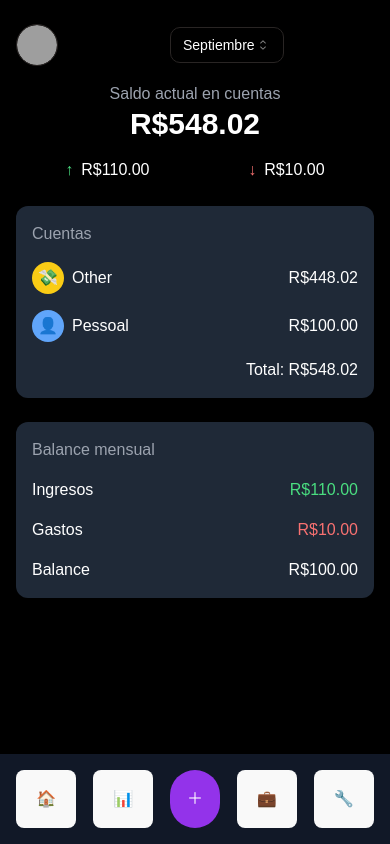
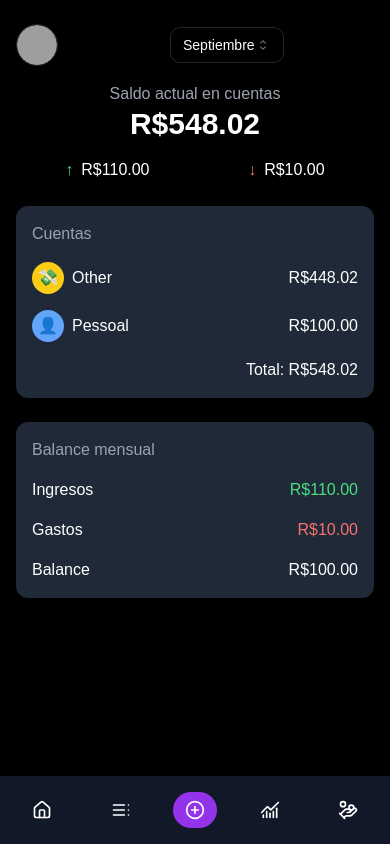
Before and after one commit to Manaure-Vasconcelos/finantracker, a React (Vite) app: page / in a window 390 px wide. Built offline with nearby package versions, Linux system fonts and the light colour scheme; grey boxes are pictures that could not be loaded.

Commit message:
feat: add React Router DOM and create routes for each page

```diff
--- a/package.json
+++ b/package.json
@@ -20,6 +20,7 @@
     "lucide-react": "^0.438.0",
     "react": "^18.3.1",
     "react-dom": "^18.3.1",
+    "react-router-dom": "^6.26.1",
     "tailwind-merge": "^2.5.2",
     "tailwindcss-animate": "^1.0.7"
   },
--- a/src/App.css
+++ /dev/null
@@ -1,13 +0,0 @@
-* {
-	margin: 0;
-	padding: 0;
-	box-sizing: border-box; /* Garante que padding e border não afetem o tamanho dos elementos */
-}
-
-html,
-body {
-	width: 100%;
-	height: 100%;
-	font-family: sans-serif; /* Define uma fonte padrão (opcional) */
-	overflow-x: hidden; /* Evita rolagem horizontal indesejada */
-}
--- a/src/App.tsx
+++ b/src/App.tsx
@@ -1,31 +1,22 @@
-import "./App.css";
-import Accounts from "./components/Accounts";
-import BalanceChart from "./components/BalanceChart";
-import BalanceOverview from "./components/BalanceOverview";
+import { Route, Routes } from "react-router-dom";
 import NavMobile from "./components/NavMobile";
-import AvatarMenu from "./components/AvatarMenu";
-import SelectMonth from "./components/SelectMonth";
 import { ThemeProvider } from "./components/theme-provider";
+import HomePage from "./routes/HomePage";
+import TransactionsHistory from "./routes/TransactionsHistory";
+import AnalyticsDashboard from "./routes/AnalyticsDashboard";
+import FinancialGoals from "./routes/FinancialGoals";
 
 function App() {
   return (
     <ThemeProvider defaultTheme="dark" storageKey="vite-ui-theme">
-      <div className="bg-black  text-white min-h-screen w-screen px-4 py-6">
-        <div className="flex justify-between items-center mb-4">
-          <div className="flex justify-start items-center space-x-28">
-            <AvatarMenu />
-            <SelectMonth />
-          </div>
-        </div>
-
-        <BalanceOverview />
-
-        <Accounts />
-
-        <BalanceChart />
-
-        <NavMobile />
-      </div>
+      <Routes>
+        <Route path="/" element={<NavMobile />}>
+          <Route index element={<HomePage />} />
+          <Route path="transactions" element={<TransactionsHistory />} />
+          <Route path="analytics" element={<AnalyticsDashboard />} />
+          <Route path="goals" element={<FinancialGoals />} />
+        </Route>
+      </Routes>
     </ThemeProvider>
   );
 }
--- a/src/components/NavMobile.tsx
+++ b/src/components/NavMobile.tsx
@@ -1,12 +1,44 @@
+import {
+  ChartNoAxesCombined,
+  CirclePlus,
+  HandCoins,
+  House,
+  TableOfContents,
+} from "lucide-react";
+import { Link, Outlet } from "react-router-dom";
+import { Button } from "./ui/button";
+
 function NavMobile() {
   return (
-    <div className="fixed w-full bottom-0 left-0 right-0 bg-gray-900 text-white p-4 flex justify-between">
-      <button>🏠 </button>
-      <button>📊 </button>
-      <button className="bg-purple-600 p-4 rounded-full">＋</button>
-      <button>💼 </button>
-      <button>🔧 </button>
-    </div>
+    <>
+      <Outlet />
+
+      <div className="fixed w-full bottom-0 left-0 right-0 bg-gray-900 text-white p-4 flex justify-between md:hidden">
+        <Button variant={"ghost"}>
+          <Link to={"/"}>
+            <House size={20} />
+          </Link>
+        </Button>
+        <Button variant={"ghost"}>
+          <Link to={"transactions"}>
+            <TableOfContents size={20} />
+          </Link>
+        </Button>
+        <Button variant={"ghost"} className="bg-purple-600 p-3 rounded-full">
+          <CirclePlus size={20} />
+        </Button>
+        <Button variant={"ghost"}>
+          <Link to={"analytics"}>
+            <ChartNoAxesCombined size={20} />
+          </Link>
+        </Button>
+        <Button variant={"ghost"}>
+          <Link to={"goals"}>
+            <HandCoins size={20} />{" "}
+          </Link>
+        </Button>
+      </div>
+    </>
   );
 }
 
--- a/src/index.css
+++ b/src/index.css
@@ -1,76 +1,6 @@
 @tailwind base;
 @tailwind components;
 @tailwind utilities;
-
-:root {
-	font-family: Inter, system-ui, Avenir, Helvetica, Arial, sans-serif;
-	line-height: 1.5;
-	font-weight: 400;
-
-	color-scheme: light dark;
-	color: rgba(255, 255, 255, 0.87);
-	background-color: #242424;
-
-	font-synthesis: none;
-	text-rendering: optimizeLegibility;
-	-webkit-font-smoothing: antialiased;
-	-moz-osx-font-smoothing: grayscale;
-}
-
-a {
-	font-weight: 500;
-	color: #646cff;
-	text-decoration: inherit;
-}
-a:hover {
-	color: #535bf2;
-}
-
-body {
-	margin: 0;
-	display: flex;
-	place-items: center;
-	min-width: 320px;
-	min-height: 100vh;
-}
-
-h1 {
-	font-size: 3.2em;
-	line-height: 1.1;
-}
-
-button {
-	border-radius: 8px;
-	border: 1px solid transparent;
-	padding: 0.6em 1.2em;
-	font-size: 1em;
-	font-weight: 500;
-	font-family: inherit;
-	background-color: #1a1a1a;
-	cursor: pointer;
-	transition: border-color 0.25s;
-}
-button:hover {
-	border-color: #646cff;
-}
-button:focus,
-button:focus-visible {
-	outline: 4px auto -webkit-focus-ring-color;
-}
-
-@media (prefers-color-scheme: light) {
-	:root {
-		color: #213547;
-		background-color: #ffffff;
-	}
-	a:hover {
-		color: #747bff;
-	}
-	button {
-		background-color: #f9f9f9;
-	}
-}
-
 
 @layer base {
   :root {
@@ -129,12 +59,25 @@ button:focus-visible {
   }
 }
 
-
 @layer base {
   * {
     @apply border-border;
-	}
+  }
   body {
     @apply bg-background text-foreground;
-	}
+  }
 }
+
+* {
+  margin: 0;
+  padding: 0;
+  box-sizing: border-box; /* Garante que padding e border não afetem o tamanho dos elementos */
+}
+
+html,
+body {
+  width: 100%;
+  height: 100%;
+  font-family: sans-serif; /* Define uma fonte padrão (opcional) */
+  overflow-x: hidden; /* Evita rolagem horizontal indesejada */
+}
--- a/src/main.tsx
+++ b/src/main.tsx
@@ -1,10 +1,13 @@
-import { StrictMode } from 'react'
-import { createRoot } from 'react-dom/client'
-import App from './App.tsx'
-import './index.css'
+import { StrictMode } from "react";
+import { createRoot } from "react-dom/client";
+import App from "./App.tsx";
+import "./index.css";
+import { BrowserRouter } from "react-router-dom";
 
-createRoot(document.getElementById('root')!).render(
+createRoot(document.getElementById("root")!).render(
   <StrictMode>
-    <App />
-  </StrictMode>,
-)
+    <BrowserRouter>
+      <App />
+    </BrowserRouter>
+  </StrictMode>
+);
--- /dev/null
+++ b/src/routes/AnalyticsDashboard.tsx
@@ -0,0 +1,5 @@
+function AnalyticsDashboard() {
+  return <h1>AnalyticsDashboard</h1>;
+}
+
+export default AnalyticsDashboard;
--- /dev/null
+++ b/src/routes/FinancialGoals.tsx
@@ -0,0 +1,5 @@
+function FinancialGoals() {
+  return <h1>FinancialGoals</h1>;
+}
+
+export default FinancialGoals;
--- a/src/HomePage.tsx
+++ b/src/routes/HomePage.tsx
@@ -1,9 +1,8 @@
-import Accounts from "./components/Accounts";
-import AvatarMenu from "./components/AvatarMenu";
-import BalanceChart from "./components/BalanceChart";
-import BalanceOverview from "./components/BalanceOverview";
-import NavMobile from "./components/NavMobile";
-import SelectMonth from "./components/SelectMonth";
+import Accounts from "../components/Accounts";
+import AvatarMenu from "../components/AvatarMenu";
+import BalanceChart from "../components/BalanceChart";
+import BalanceOverview from "../components/BalanceOverview";
+import SelectMonth from "../components/SelectMonth";
 
 function HomePage() {
   return (
@@ -20,8 +19,6 @@ function HomePage() {
       <Accounts />
 
       <BalanceChart />
-
-      <NavMobile />
     </div>
   );
 }
--- /dev/null
+++ b/src/routes/TransactionsHistory.tsx
@@ -0,0 +1,5 @@
+function TransactionsHistory() {
+  return <h1>Transactions History</h1>;
+}
+
+export default TransactionsHistory;
```
Also changed, not shown: 1 other file (tests, documents, lock files or other folders).
